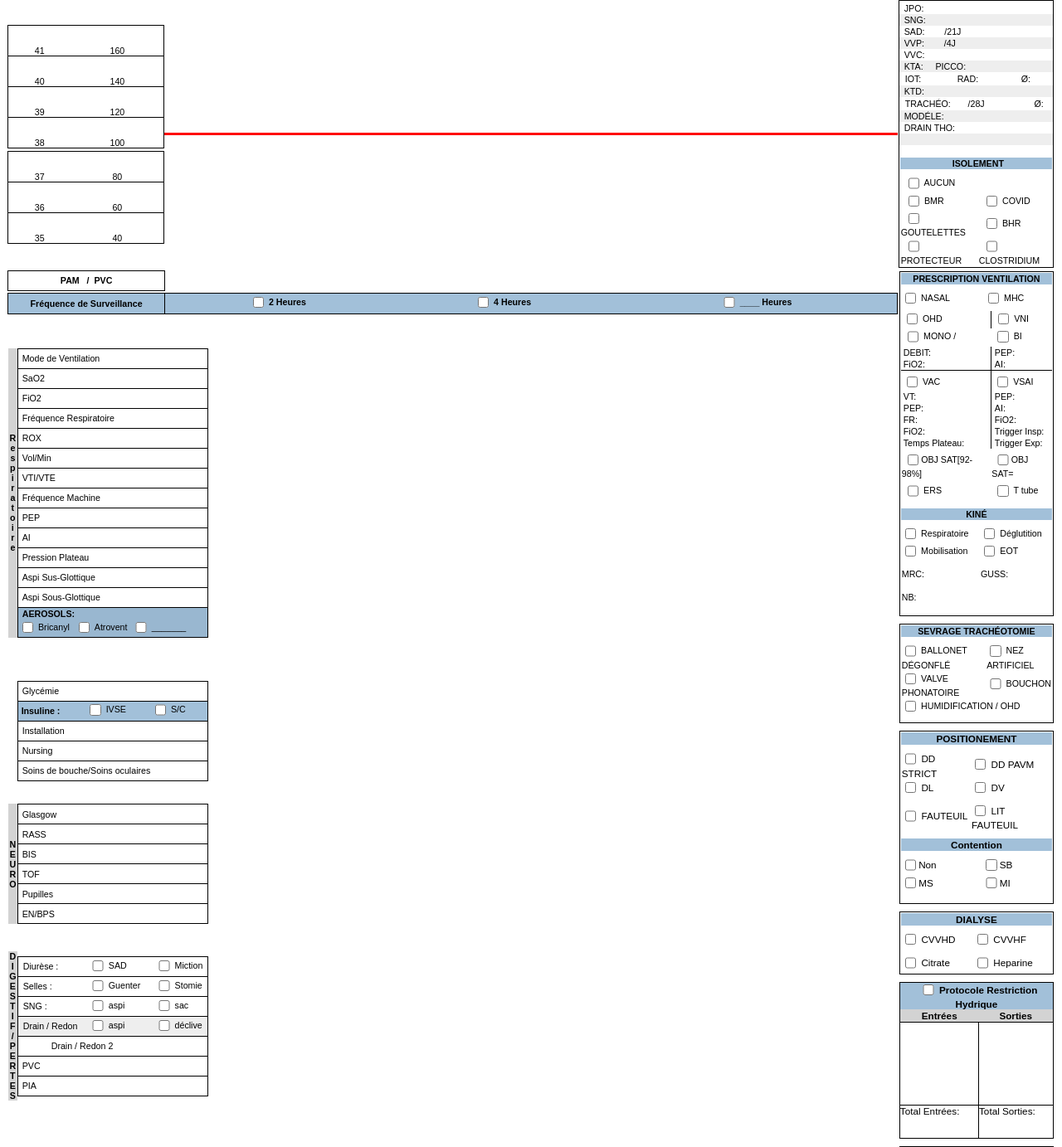
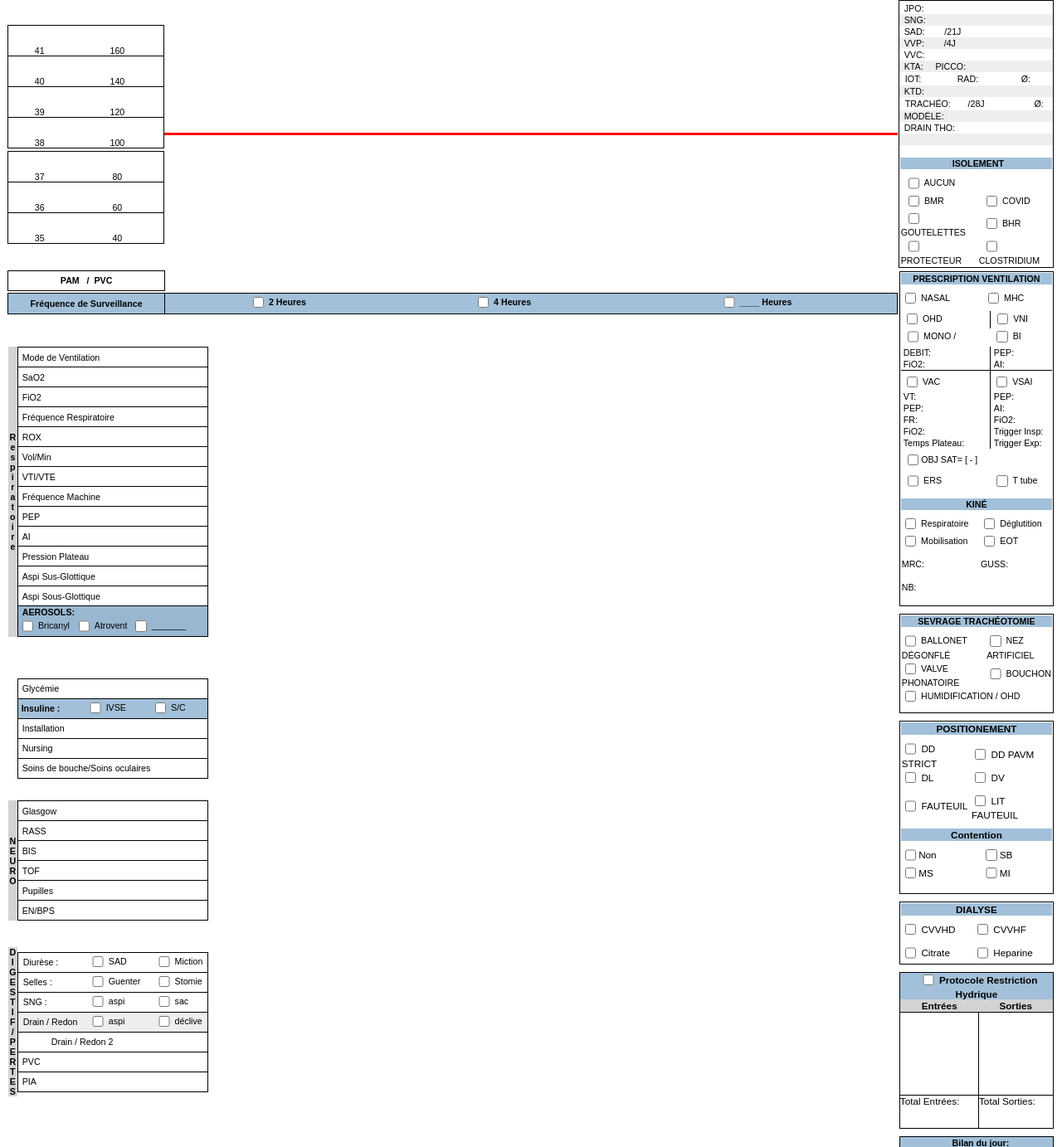
Before and after one commit to sebastienpro/ch-ales, a Flask app: template templates/main.html in a window 1280 px wide. Shown: the part 204-1587 px from the top of the page at 83% size. Run offline with Flask 2, Linux system fonts and the light colour scheme; the template is opened without the code that fills it, so the values that code supplies are empty.

Commit message:
Update resp-right.html

```diff
--- a/templates/right/resp-right.html
+++ b/templates/right/resp-right.html
@@ -57,8 +57,7 @@
                     <td> Trigger Exp: </td>
                 </tr>
                 <tr>
-                    <td style="padding-top: 5px;" ><input type="checkbox" class="checkbox__control">OBJ SAT[92-98%]</td>
-                    <td style="padding-top: 5px;"><input type="checkbox" class="checkbox__control">OBJ SAT=</td>
+                    <td style="padding-top: 5px;"><input type="checkbox" class="checkbox__control">OBJ SAT= [          -          ]</td>
                 </tr>
                 <tr>
                     <td style="padding-top: 5px;" ><input type="checkbox" class="checkbox__control"> ERS</td>
```
